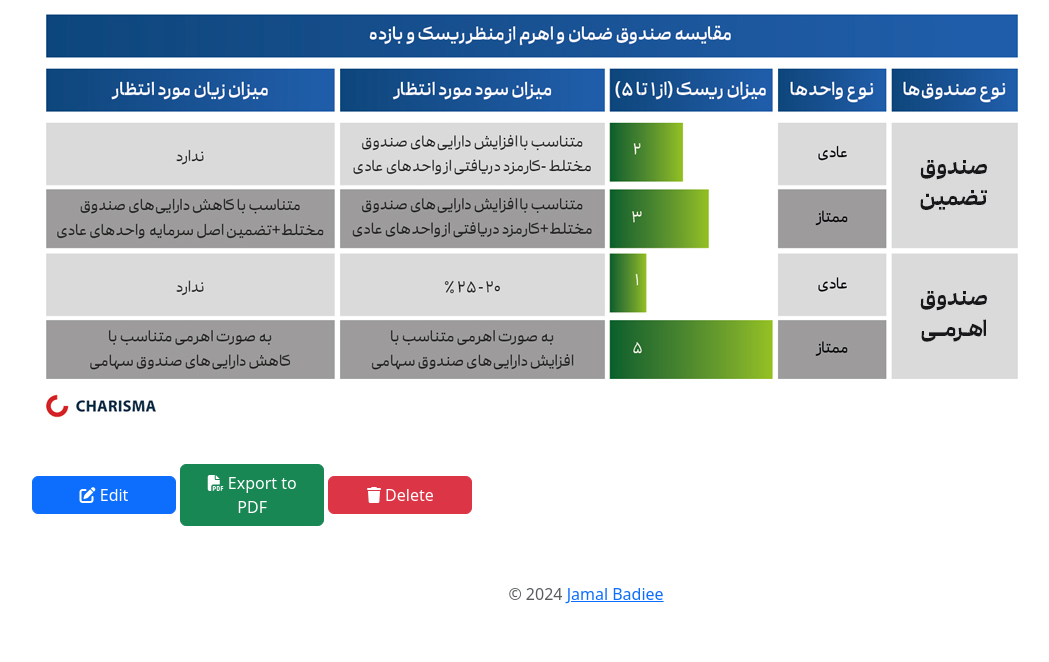
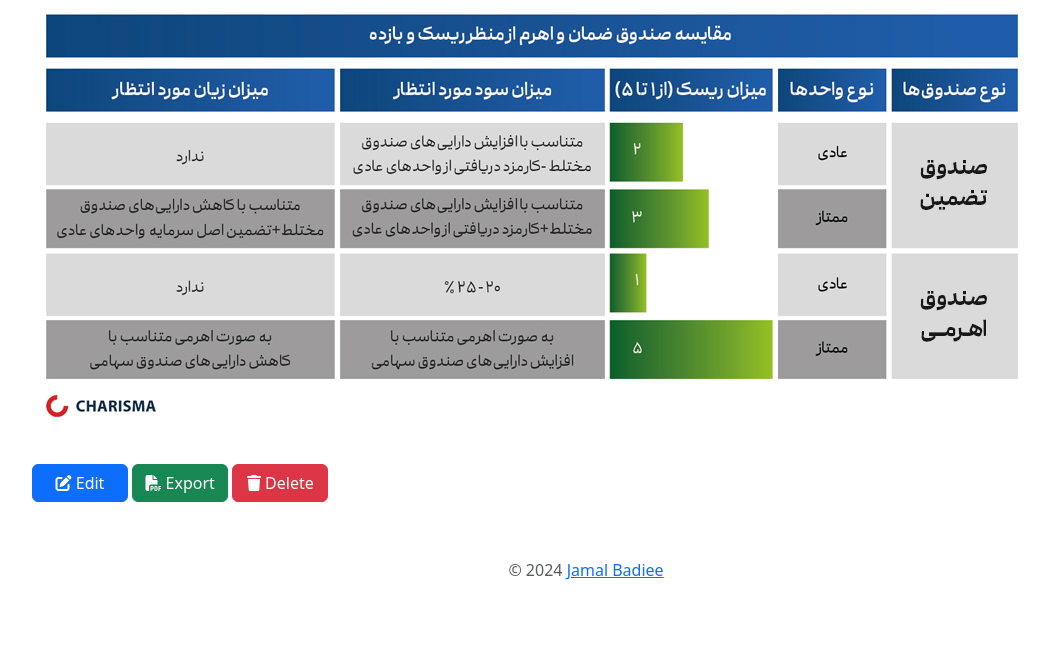
Before and after one commit to jbhonest/publishing-portal, a Django app: page /books/50/ in a window 1280 px wide. Shown: the part 325-987 px from the top of the page, without its empty margins (54-1103 px from the left). After the commit the page ends 905 px from the top, so only its background shows below. Run offline with Django 5.2, Linux system fonts and the light colour scheme; data comes from the database, SQL or seed files in the repository; some libraries are stand-ins or nearby versions.

Commit message:
minor changes

```diff
--- a/book_app/templates/book_app/book_detail.html
+++ b/book_app/templates/book_app/book_detail.html
@@ -23,13 +23,13 @@
 
 <br>
 <br>
-<a href="{% url 'book_app:book_edit' book.pk %}" class="btn btn-primary" style="width: 9rem;">
+<a href="{% url 'book_app:book_edit' book.pk %}" class="btn btn-primary" style="width: 6rem;">
     <i class="fas fa-edit"></i> Edit
 </a>
-<a href="{% url 'book_app:book_detail_pdf' book.pk %}" class="btn btn-success" style="width: 9rem;">
-    <i class="fas fa-file-pdf"></i> Export to PDF
+<a href="{% url 'book_app:book_detail_pdf' book.pk %}" class="btn btn-success" style="width: 6rem;">
+    <i class="fas fa-file-pdf"></i> Export
 </a>
-<a href="{% url 'book_app:book_delete' book.pk %}" class="btn btn-danger" style="width: 9rem;">
+<a href="{% url 'book_app:book_delete' book.pk %}" class="btn btn-danger" style="width: 6rem;">
     <i class="fas fa-trash"></i> Delete
 </a>
 
```
